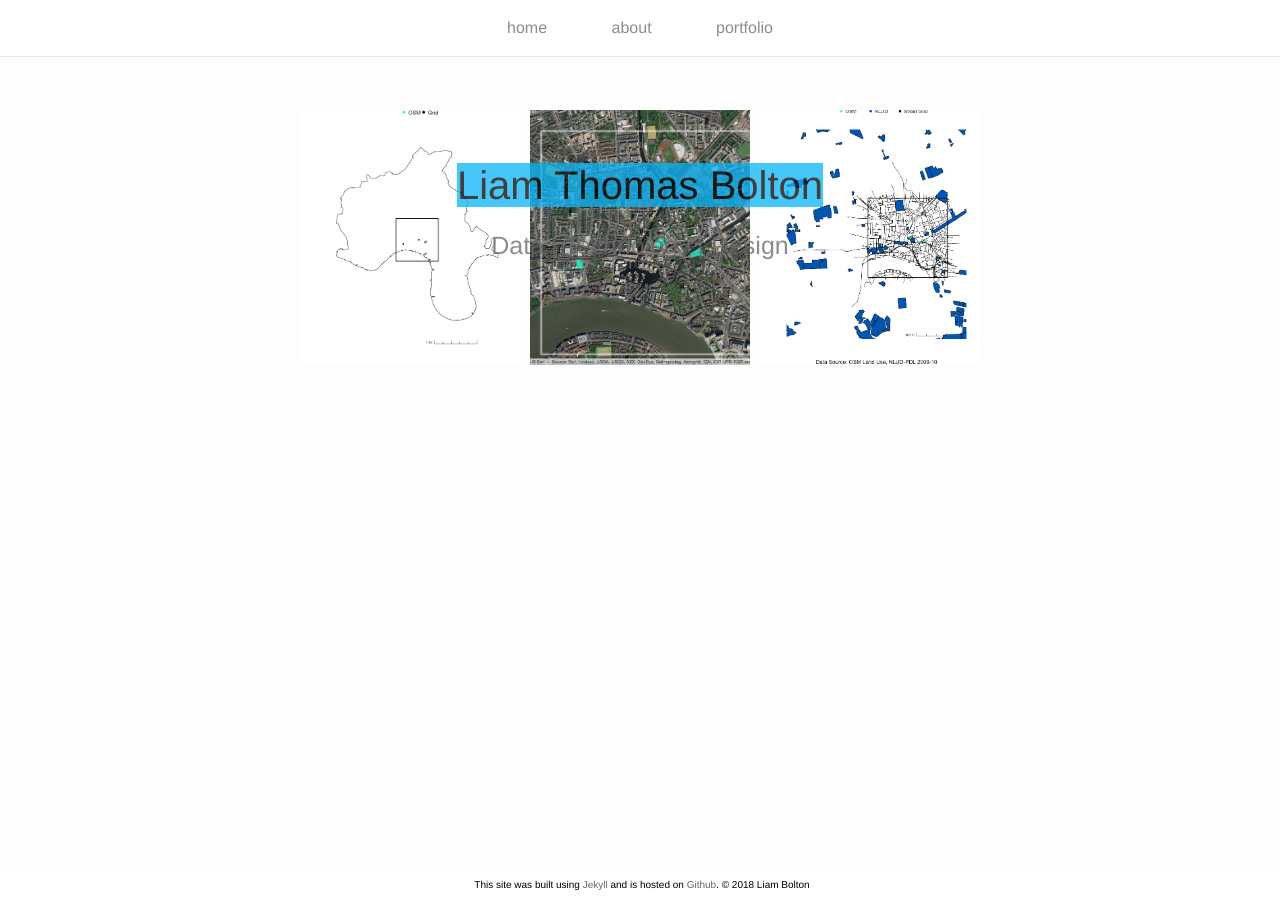
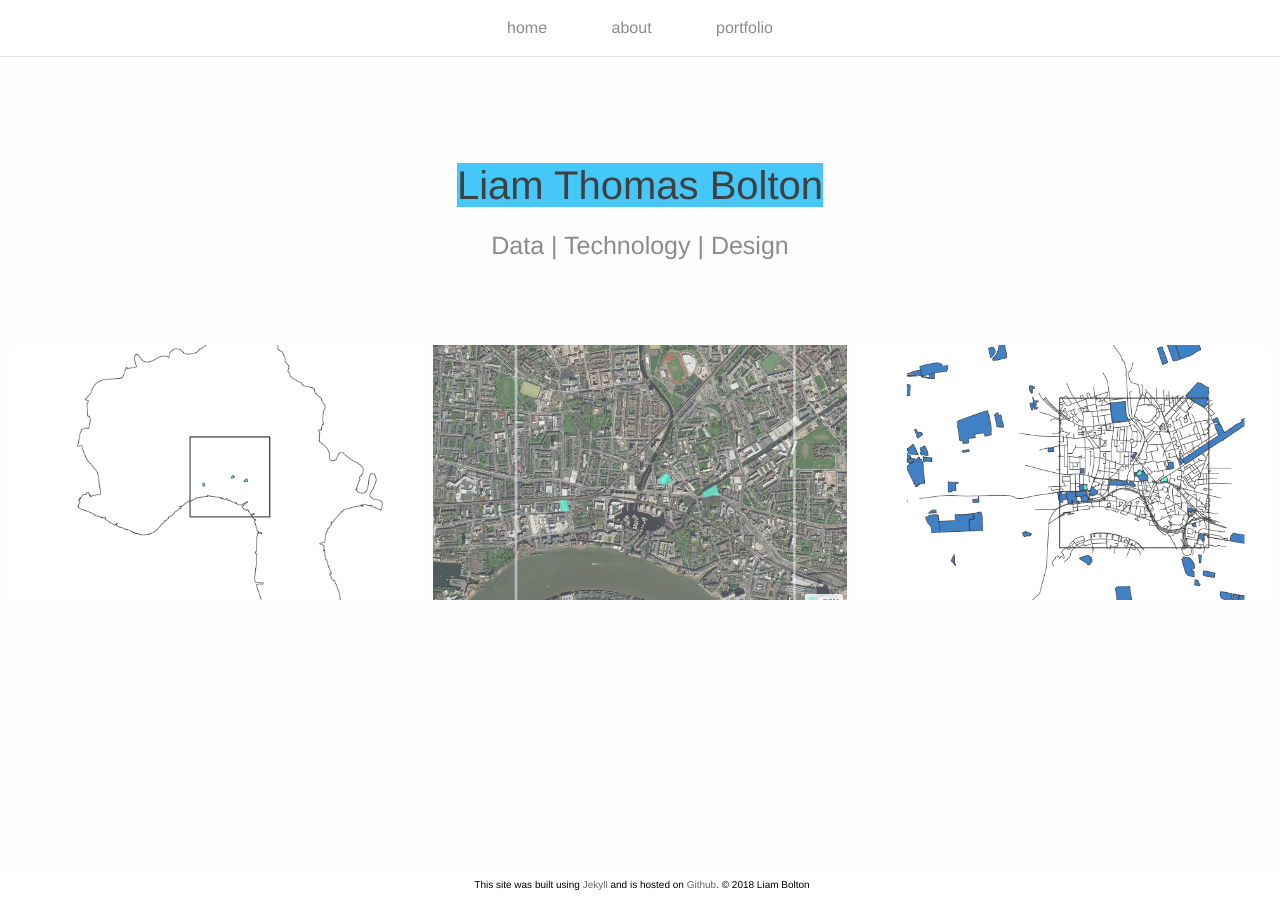
Before and after one commit to lbuk/portfolio-website, a Jekyll site: the page built from index.html, in a window 1280 px wide. Built offline with Jekyll 4.4.1, drawn with Linux system fonts in a browser that asks for light colours; nearby versions of some CDN libraries; the list of posts is cut into pages by our own code.

Commit message:
Update index.html

```diff
--- a/index.html
+++ b/index.html
@@ -7,10 +7,10 @@ layout: default
   <h1><span style="background-color: #09b4f8">Liam Thomas Bolton</span></h1>
   <h2>Data | Technology | Design</h2>
   <br/>
-  <br/>
-</div>
-<div class="img_row">
+	<div class="img_row">
 	<img class="col one" src="{{ site.baseurl }}/img/limehouse_osm_borough.png" alt="" title=""/>
 	<img class="col one" src="{{ site.baseurl }}/img/limehouse_osm_satellite_map.png" alt="" title=""/>
 	<img class="col one" src="{{ site.baseurl }}/img/limehouse_osm_nlud_map.png" alt="" title=""/>
 </div>
+  <br/>
+</div>
```
